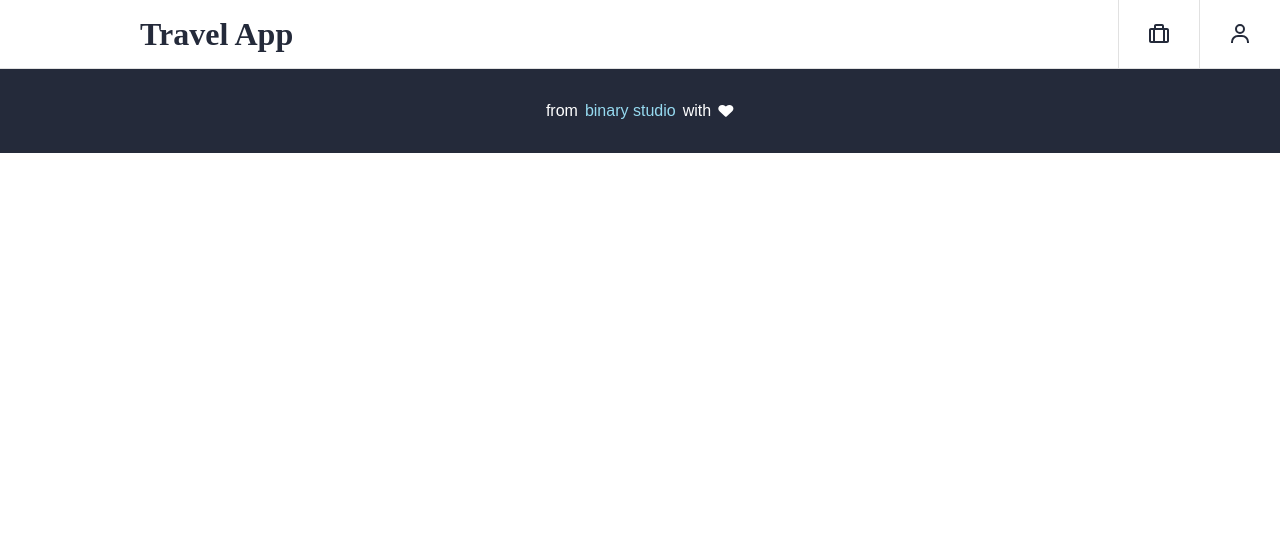
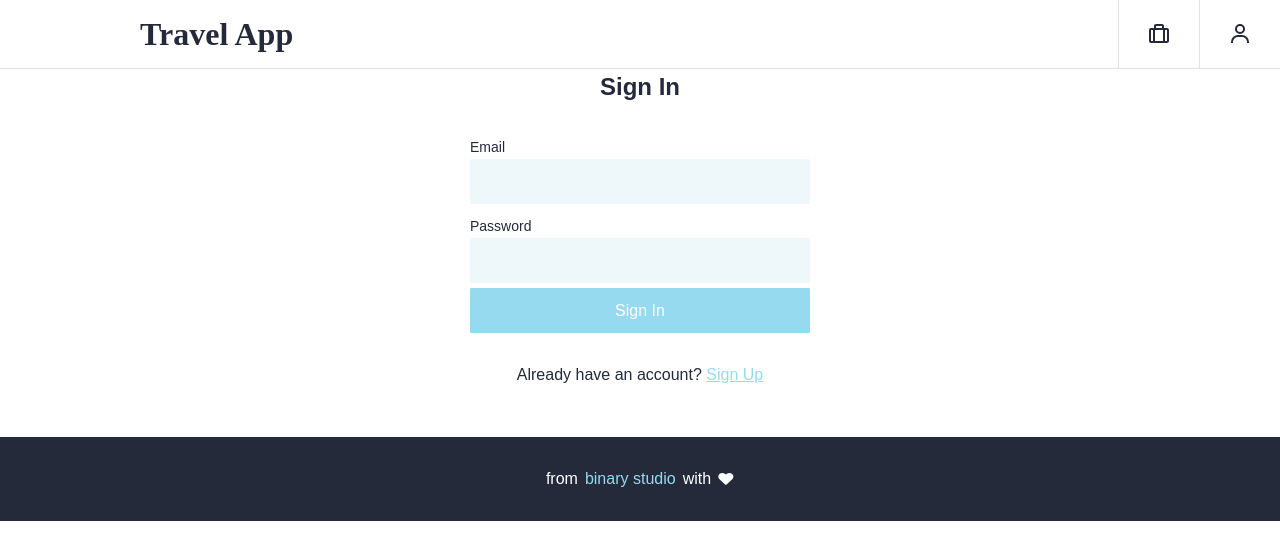
Before and after one commit to SlavaGrach/bsa-booking-app, a React (Create React App) app: page /sign-in in a window 1280 px wide. Shown: the top 560 px of the page. Built offline with nearby package versions, Linux system fonts and the light colour scheme.

Commit message:
add signIn page

```diff
--- a/src/App/App.jsx
+++ b/src/App/App.jsx
@@ -11,8 +11,8 @@ function App() {
         <Route path="/" element={<MainPage />}></Route>
         <Route path="/bookings" element={<BookingsPage />}></Route>
         <Route path="/trip/:tripId" element={<TripPage />}></Route>
-        <Route path="/sign-in" element={SignIn}></Route>
-        <Route path="/sign-up" element={SignUp}></Route>
+        <Route path="/sign-in" element={<SignIn />}></Route>
+        <Route path="/sign-up" element={<SignUp />}></Route>
         <Route path="*" element={<MainPage />}></Route>
       </Routes>
       <Footer />
--- /dev/null
+++ b/src/components/Sign/Sign.jsx
@@ -0,0 +1,45 @@
+import React from 'react'
+import { NavLink } from 'react-router-dom'
+import {
+  Button,
+  Form,
+  Input,
+  InputHeading,
+  Label,
+  Main,
+  SignLink,
+  SignTitle,
+  Span,
+} from './Sign.styled'
+
+const Sign = ({ isSignPage }) => {
+  return (
+    <Main>
+      <Form>
+        <SignTitle>Sign In</SignTitle>
+        <Label>
+          <InputHeading>Email</InputHeading>
+          <Input name="email" type="email" required />
+        </Label>
+        <Label>
+          <InputHeading>Password</InputHeading>
+          <Input
+            name="password"
+            type="password"
+            autoComplete="new-password"
+            required
+          />
+          <Button>Sign In</Button>
+        </Label>
+      </Form>
+      <Span>
+        Already have an account?&nbsp;
+        <NavLink to="/sign-up">
+          <SignLink>Sign Up</SignLink>
+        </NavLink>
+      </Span>
+    </Main>
+  )
+}
+
+export default Sign
--- /dev/null
+++ b/src/components/Sign/Sign.styled.js
@@ -0,0 +1,65 @@
+import styled from '@emotion/styled/'
+
+export const Main = styled.main`
+  justify-content: center;
+  align-items: center;
+  padding-bottom: 50px;
+`
+export const Form = styled.form`
+  display: flex;
+  flex-direction: column;
+  gap: 15px;
+  width: 100%;
+  max-width: 340px;
+  margin-bottom: 30px;
+`
+export const SignTitle = styled.h2`
+  margin: 0 0 20px;
+  font-size: var(--font-size-400);
+  text-align: center;
+`
+export const Label = styled.label`
+  display: flex;
+  flex-direction: column;
+  gap: 5px;
+`
+export const InputHeading = styled.span`
+  font-size: var(--font-size-100);
+  line-height: 1;
+`
+export const Input = styled.input`
+  min-width: 160px;
+  min-height: 45px;
+  padding: 10px 15px;
+  font-size: var(--font-size-300);
+  background-color: var(--color-blue-100);
+  border: none;
+  border-radius: 1px;
+  cursor: pointer;
+  appearance: none;
+`
+export const Button = styled.button`
+  display: block;
+  width: 100%;
+  min-height: 45px;
+  padding: 10px 15px;
+  color: var(--color-white);
+  font-size: var(--font-size-200);
+  text-align: center;
+  text-decoration: none;
+  background-color: var(--color-blue-200);
+  border: none;
+  border-radius: 1px;
+  cursor: pointer;
+  transition: background-color 0.2s ease;
+`
+export const Span = styled.span``
+
+export const SignLink = styled.span`
+  text-decoration: underline;
+  color: var(--color-blue-200);
+  transition: 0.1s color ease;
+  &:hover {
+    color: var(--color-blue-300);
+  }
+`
--- a/src/components/index.js
+++ b/src/components/index.js
@@ -7,6 +7,7 @@ import TripCard from './Trips/TripCard/TripCard'
 import TripDetail from './Trips/TripDetail/TripDetail'
 import BookingsList from './Bookings/BookingList/BookingList'
 import BookingCard from './Bookings/BookingCard/BookingCard'
+import Sign from './Sign/Sign'
 
 export {
   AppBar,
@@ -18,4 +19,5 @@ export {
   TripDetail,
   BookingsList,
   BookingCard,
+  Sign,
 }
--- a/src/pages/SignIn.js
+++ b/src/pages/SignIn.js
@@ -1,7 +1,9 @@
 import React from 'react'
+import { Sign } from '../components'
 
 const SignIn = () => {
-  return <div>SignIn</div>
+  // return <div>SignIn</div>
+  return <Sign isSignPage={true} />
 }
 
 export default SignIn
--- a/src/pages/SignUp.js
+++ b/src/pages/SignUp.js
@@ -1,7 +1,8 @@
 import React from 'react'
+import { Sign } from '../components'
 
 const SignUp = () => {
-  return <div>SignUp</div>
+  return <Sign isSignPage={false} />
 }
 
 export default SignUp
```
